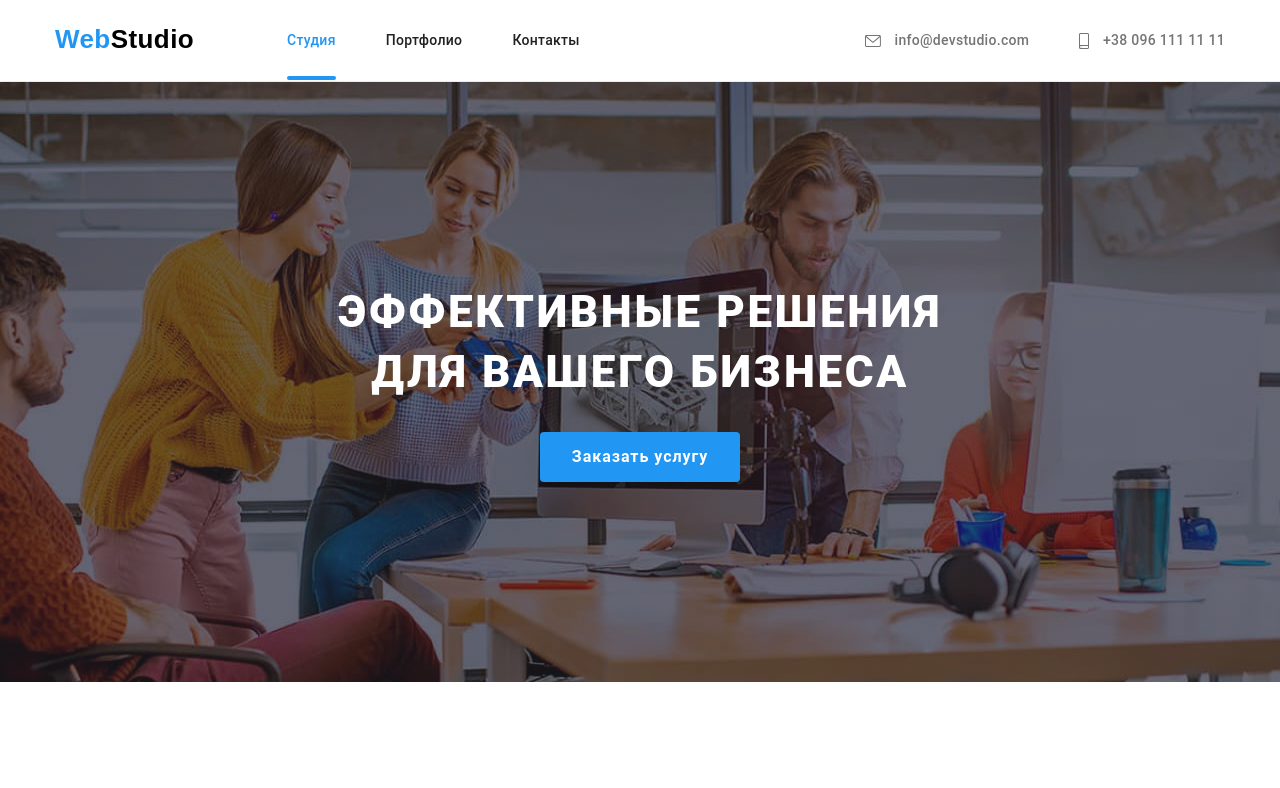
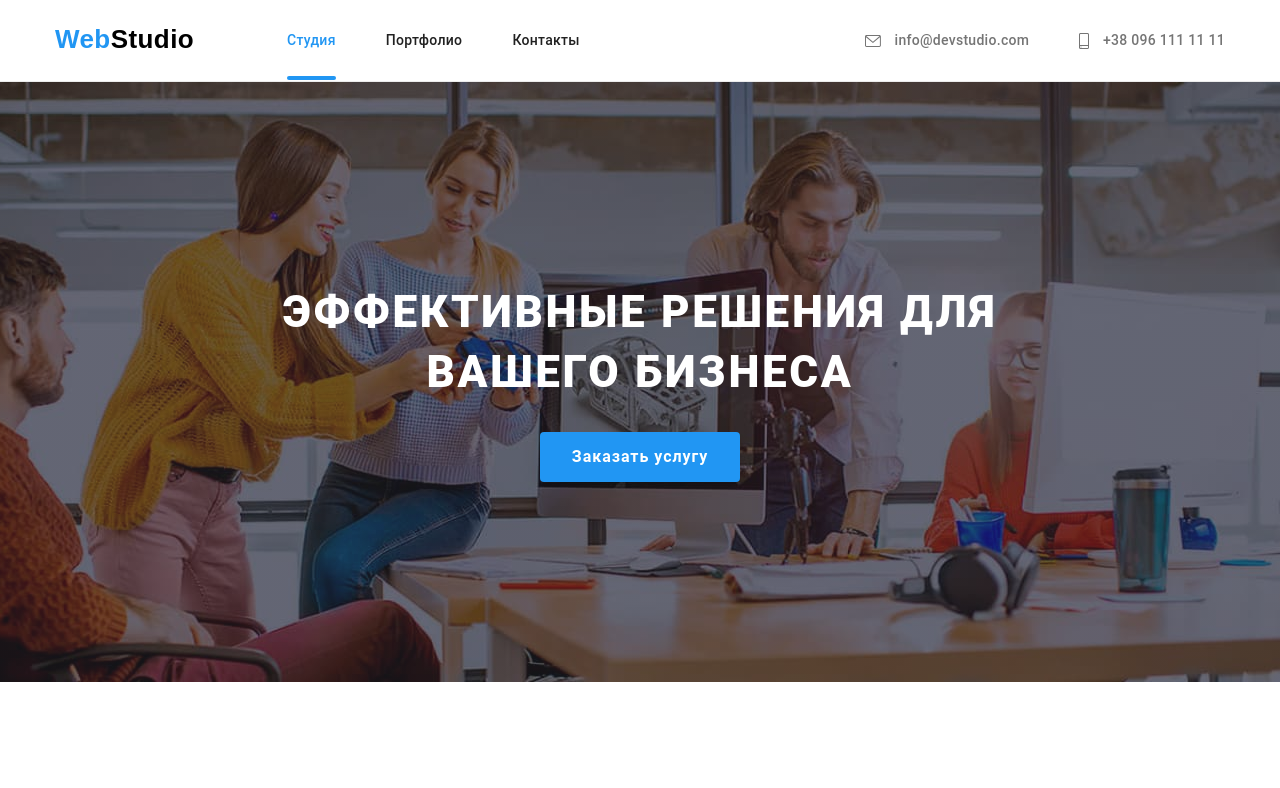
Before and after one commit to Igor-Klyopov/goit-markup-hw-07, a plain HTML site: page index.html in a window 1280 px wide. Shown: the top 788 px of the page. Drawn offline with Linux system fonts and the light colour scheme.

Commit message:
изменяет ширину hero__title

```diff
--- a/sass/components/_hero-title.scss
+++ b/sass/components/_hero-title.scss
@@ -1,5 +1,5 @@
 .hero__title {
-  max-width: 690px;
+  max-width: 720px;
   margin-top: 0;
   margin-right: auto;
   margin-bottom: 30px;
--- a/sass/main.scss
+++ b/sass/main.scss
@@ -7,7 +7,6 @@
 @import './base/common';
 @import './base/container';
 @import './components/logo';
-@import './components/links';
 @import './components/social-links';
 @import './components/hero-title';
 @import './components/section-title';
```
Also changed, not shown: css/main.css, css/main.min.css, sass/components/_links.scss (deleted), 2 other files.
